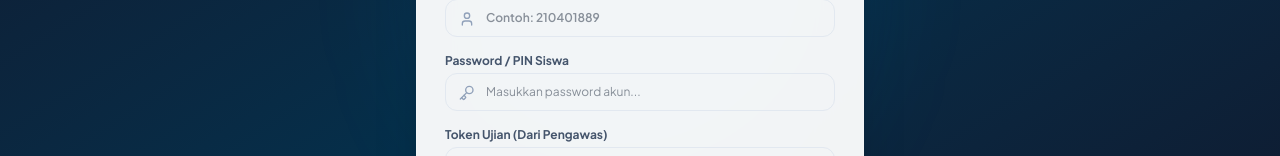
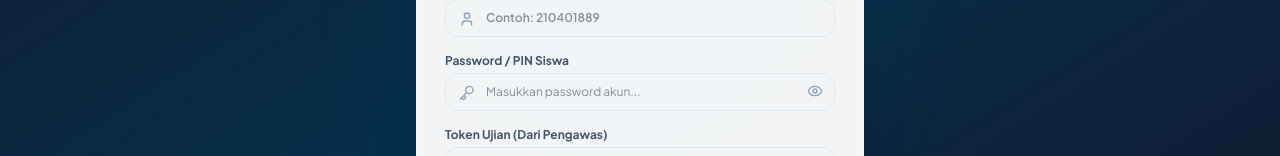
Before and after one commit to FahryAditya/cbt-uji-coba, a Next.js app: page / in a window 1280 px wide. Shown: the part 400-556 px from the top of the page. Built offline with nearby package versions, Linux system fonts and the light colour scheme; no server answers.

Commit message:
feat: add password visibility toggle and trim whitespace on login

```diff
--- a/src/app/page.tsx
+++ b/src/app/page.tsx
@@ -8,6 +8,8 @@ import {
   ArrowRight,
   AlertCircle,
   Loader2,
+  Eye,
+  EyeOff,
 } from "lucide-react";
 import { useRouter } from "next/navigation";
 import { apiRequest } from "@/lib/api";
@@ -19,6 +21,7 @@ export default function HomePage() {
   const [tokenInput, setTokenInput] = useState("");
   const [username, setUsername] = useState("");
   const [password, setPassword] = useState("");
+  const [showPassword, setShowPassword] = useState(false);
   const [errorMessage, setErrorMessage] = useState<string | null>(null);
   const [isLoading, setIsLoading] = useState(false);
 
@@ -46,7 +49,7 @@ export default function HomePage() {
         method: "POST",
         body: JSON.stringify({
           username: username.trim(),
-          password,
+          password: password.trim(),
           tokenUjian: role === "siswa" ? tokenInput.trim() : undefined,
         }),
       });
@@ -172,13 +175,21 @@ export default function HomePage() {
                   <div className="relative">
                     <Key className="w-4 h-4 text-slate-400 absolute left-3.5 top-3" />
                     <input
-                      type="password"
+                      type={showPassword ? "text" : "password"}
                       value={password}
                       onChange={(e) => setPassword(e.target.value)}
                       placeholder="Masukkan password akun..."
-                      className="w-full pl-10 pr-4 py-2.5 rounded-xl border border-slate-200 text-xs focus:outline-none focus:border-sky-500"
+                      className="w-full pl-10 pr-10 py-2.5 rounded-xl border border-slate-200 text-xs focus:outline-none focus:border-sky-500"
                       required
                     />
+                    <button
+                      type="button"
+                      onClick={() => setShowPassword(!showPassword)}
+                      className="absolute right-3 top-2.5 text-slate-400 hover:text-slate-600"
+                      title={showPassword ? "Sembunyikan password" : "Lihat password"}
+                    >
+                      {showPassword ? <EyeOff className="w-4 h-4" /> : <Eye className="w-4 h-4" />}
+                    </button>
                   </div>
                 </div>
 
@@ -225,13 +236,21 @@ export default function HomePage() {
                   <div className="relative">
                     <Key className="w-4 h-4 text-slate-400 absolute left-3.5 top-3" />
                     <input
-                      type="password"
+                      type={showPassword ? "text" : "password"}
                       value={password}
                       onChange={(e) => setPassword(e.target.value)}
                       placeholder="Masukkan password admin..."
-                      className="w-full pl-10 pr-4 py-2.5 rounded-xl border border-slate-200 text-xs focus:outline-none focus:border-sky-500"
+                      className="w-full pl-10 pr-10 py-2.5 rounded-xl border border-slate-200 text-xs focus:outline-none focus:border-sky-500"
                       required
                     />
+                    <button
+                      type="button"
+                      onClick={() => setShowPassword(!showPassword)}
+                      className="absolute right-3 top-2.5 text-slate-400 hover:text-slate-600"
+                      title={showPassword ? "Sembunyikan password" : "Lihat password"}
+                    >
+                      {showPassword ? <EyeOff className="w-4 h-4" /> : <Eye className="w-4 h-4" />}
+                    </button>
                   </div>
                 </div>
               </>
```
